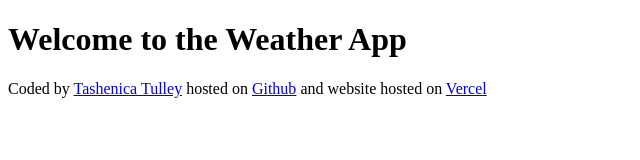
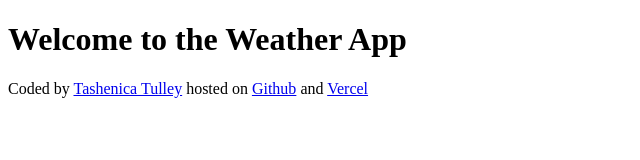
Before and after one commit to Tashenica/Tashenica-Weather-App, a plain HTML site: page index.html in a window 1280 px wide. Shown: the whole page, without its empty margins (0-640 px from the left). Drawn offline with Linux system fonts and the light colour scheme.

Commit message:
Updated footer

```diff
--- a/index.html
+++ b/index.html
@@ -19,7 +19,7 @@
         target="_blank"
         >Github</a
       >
-      and website hosted on
+      and
       <a href="https://tashenica-weather-app.vercel.app/" target="_blank"
         >Vercel</a
       >
```
